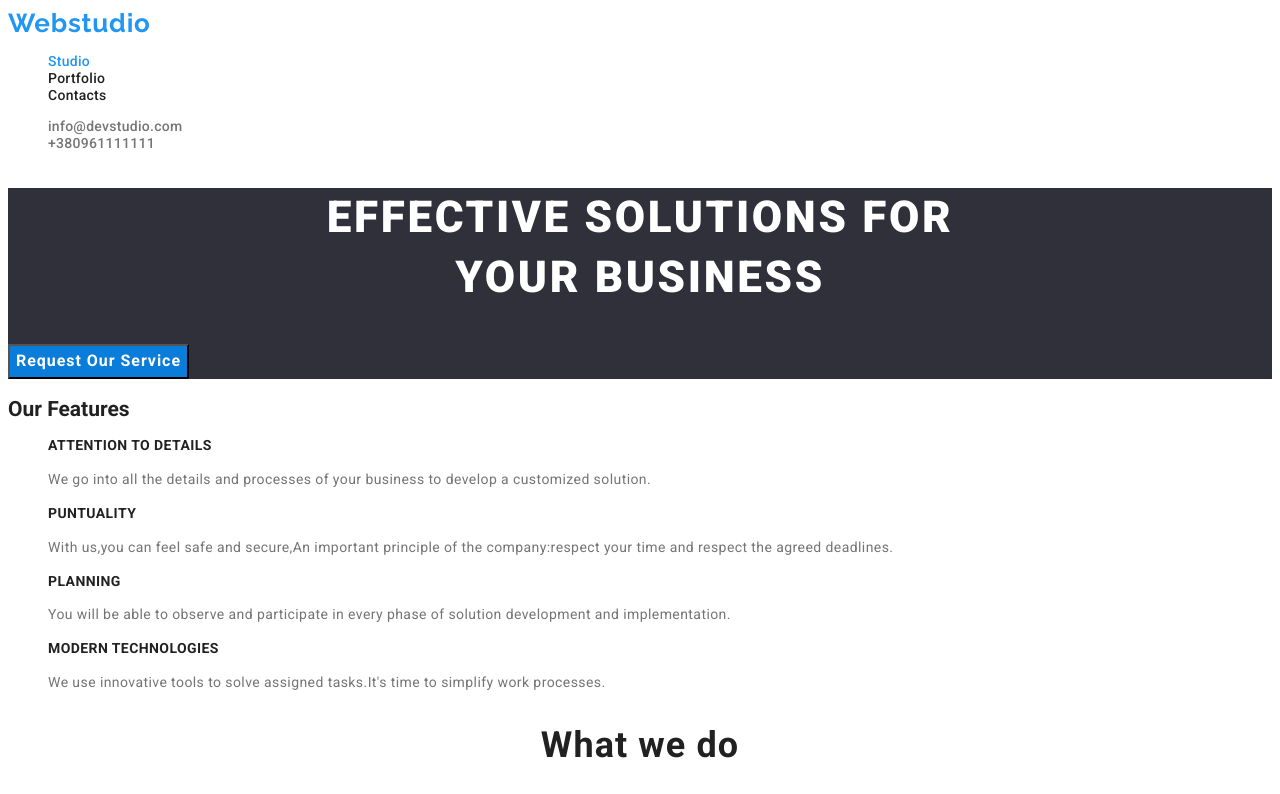
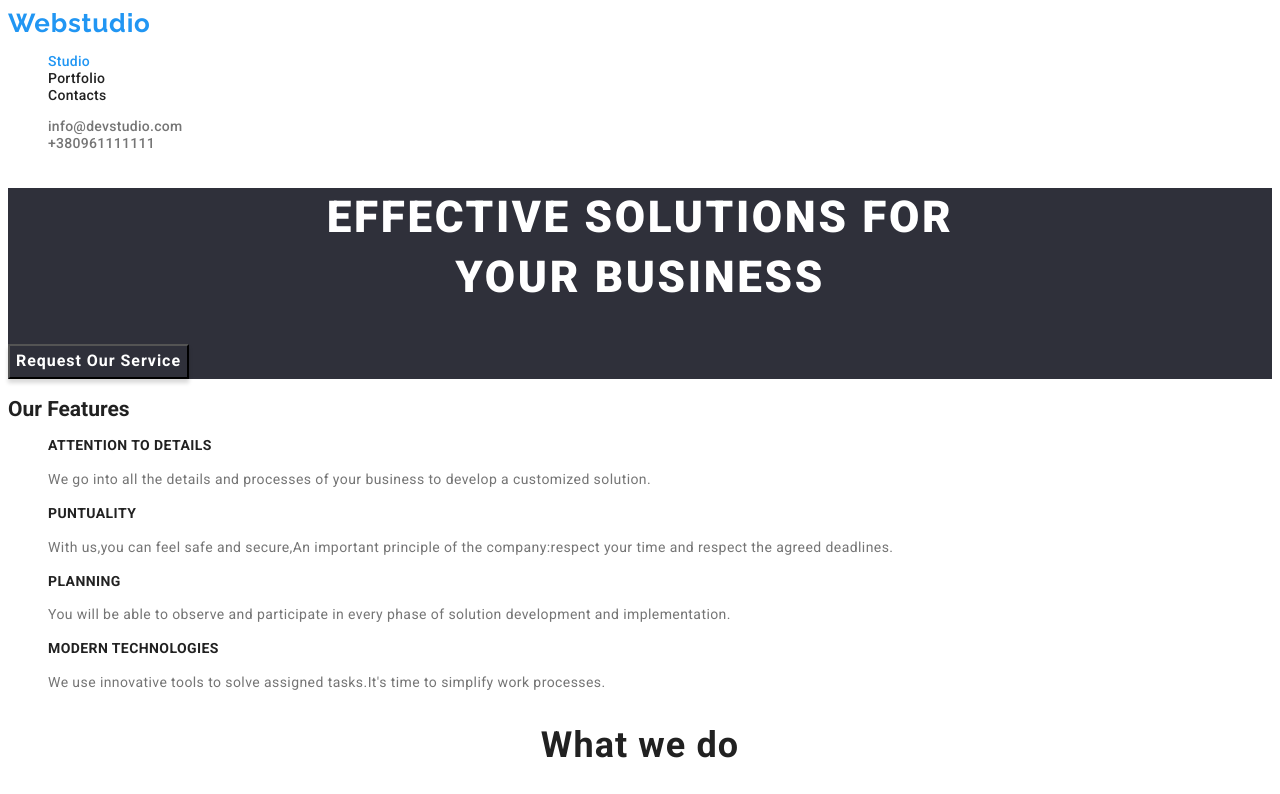
Before and after one commit to EstefanyNieto/goit-markup-hw-02, a plain HTML site: page index.html in a window 1280 px wide. In both pictures the pointer is over the button "Request Our Service". Shown: the top 794 px of the page. Drawn offline with Linux system fonts and the light colour scheme.

Commit message:
commit new changes to css code

```diff
--- a/css/styles.css
+++ b/css/styles.css
@@ -15,12 +15,11 @@
   --our-team-bg-color: #F5F4FA;
   --description-color: #757575;
   --active-and-hover-color: #2196F3;
-  --white-text-color-: #FFFFFF;
+  --white-text-color: #FFFFFF;
   --button-bg-color:#F5F4FA;
   --address-footer-color: #FFFFFF;
   --contact-detail-footer:rgba(255, 255, 255, 0.6);
   --footer-bg-color: #2F303A;
-
 }
 
 body{
@@ -41,6 +40,9 @@ ul{
   font-size: 26px;
   line-height: 1.19;
   letter-spacing: 0.03em;
+}
+button{
+  cursor: pointer;
 }
 
 .menu-item{
@@ -93,6 +95,12 @@ ul{
   cursor: pointer;
 }
 
+.request-our-service-button:hover,
+.request-our-service-button:focus{
+    cursor: pointer;
+    box-shadow: 0px 4px 4px rgba(0, 0, 0, 0.15);
+    background-color: var(--request-our-service-hover-color);
+}
 .features-title {
   font-weight: 700;
   font-size: 14px;
@@ -169,12 +177,12 @@ background-color: var(--footer-bg-color);
   line-height: 1.62;
   text-align: center;
   letter-spacing: 0.03em;
+  cursor: pointer;
 }
 .button-item:hover,
 .button-item:focus{
   background-color: var(--active-and-hover-color);
   color: var(--white-text-color);
-  cursor: pointer;
 }
 .project-example{
   font-weight: 700;
```
